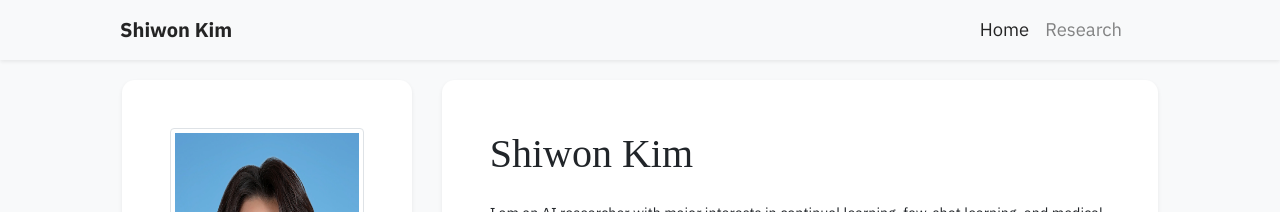
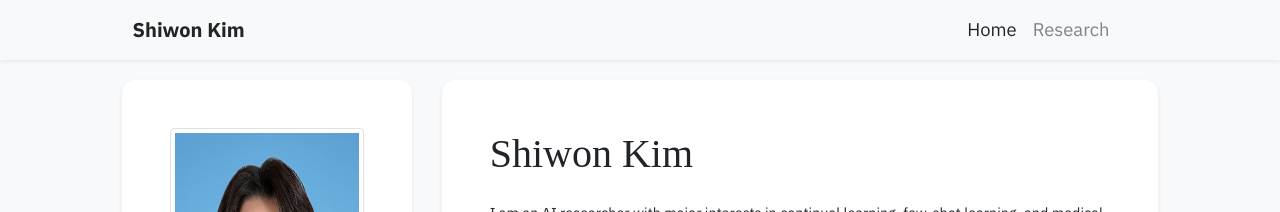
Before and after one commit to shiwonkim/shiwonkim.github.io, a Jekyll site: the page built from index.html, in a window 1280 px wide. Shown: the top 212 px of the page. Built offline with Jekyll 4.4.1, drawn with Linux system fonts in a browser that asks for light colours; nearby versions of some CDN libraries; some web fonts are replaced; a style sheet for code colours, icons or effects is not loaded.

Commit message:
edit profile

```diff
--- a/_includes/navbar.html
+++ b/_includes/navbar.html
@@ -1,5 +1,5 @@
 <nav class="navbar navbar-expand-sm navbar-light bg-light fixed-top mb-5 shadow-sm">
-  <div class="{% if page.container_class %}{{ page.container_class }}{% else %}container-fluid{% endif %} px-0">
+  <div class="{% if page.container_class %}{{ page.container_class }}{% else %}container-fluid{% endif %}">
     <div class="row w-100 justify-content-center">
       <div class="col-12 col-lg-10 d-flex justify-content-between align-items-center">
         <a class="navbar-brand" href="{{ '/' | relative_url }}">
```
